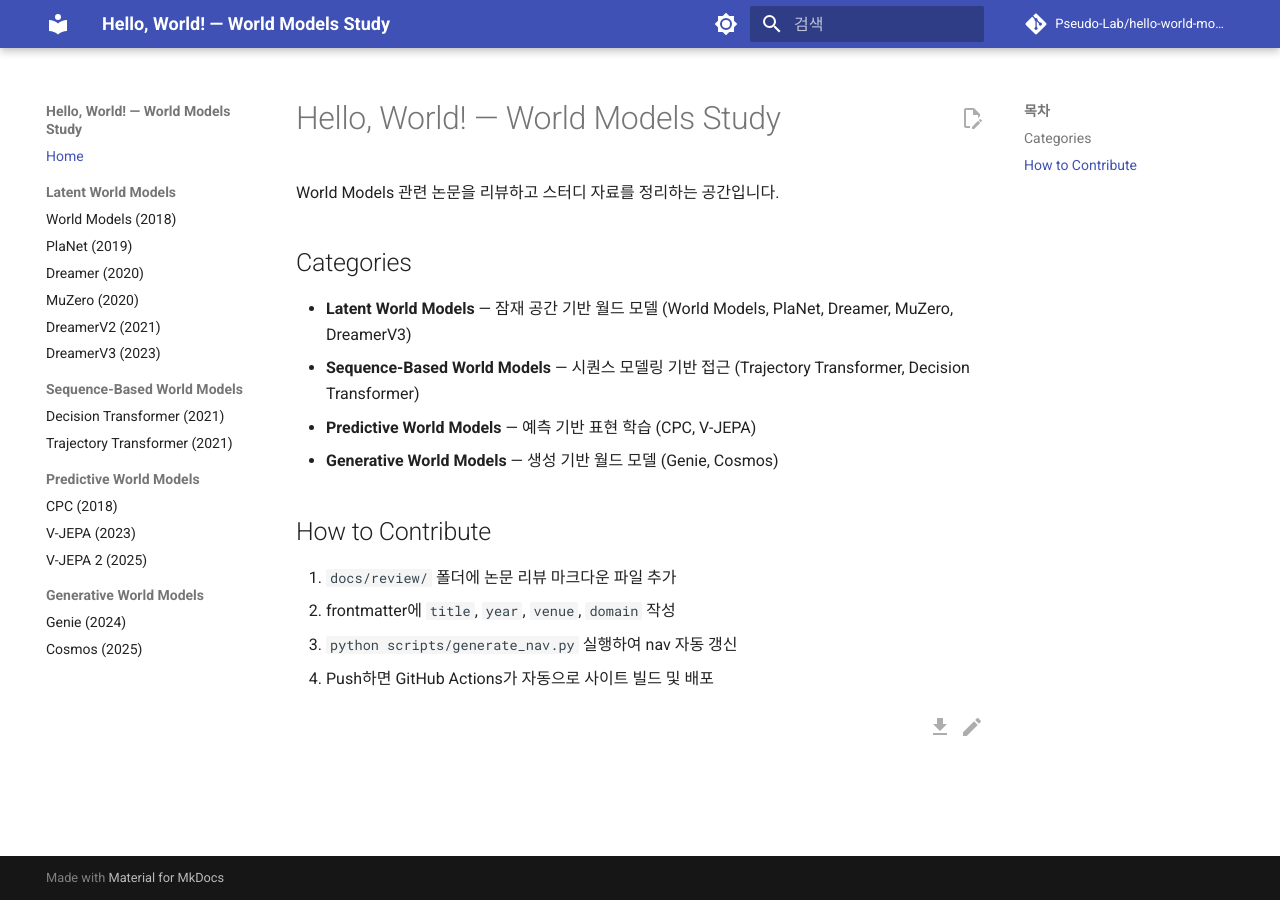
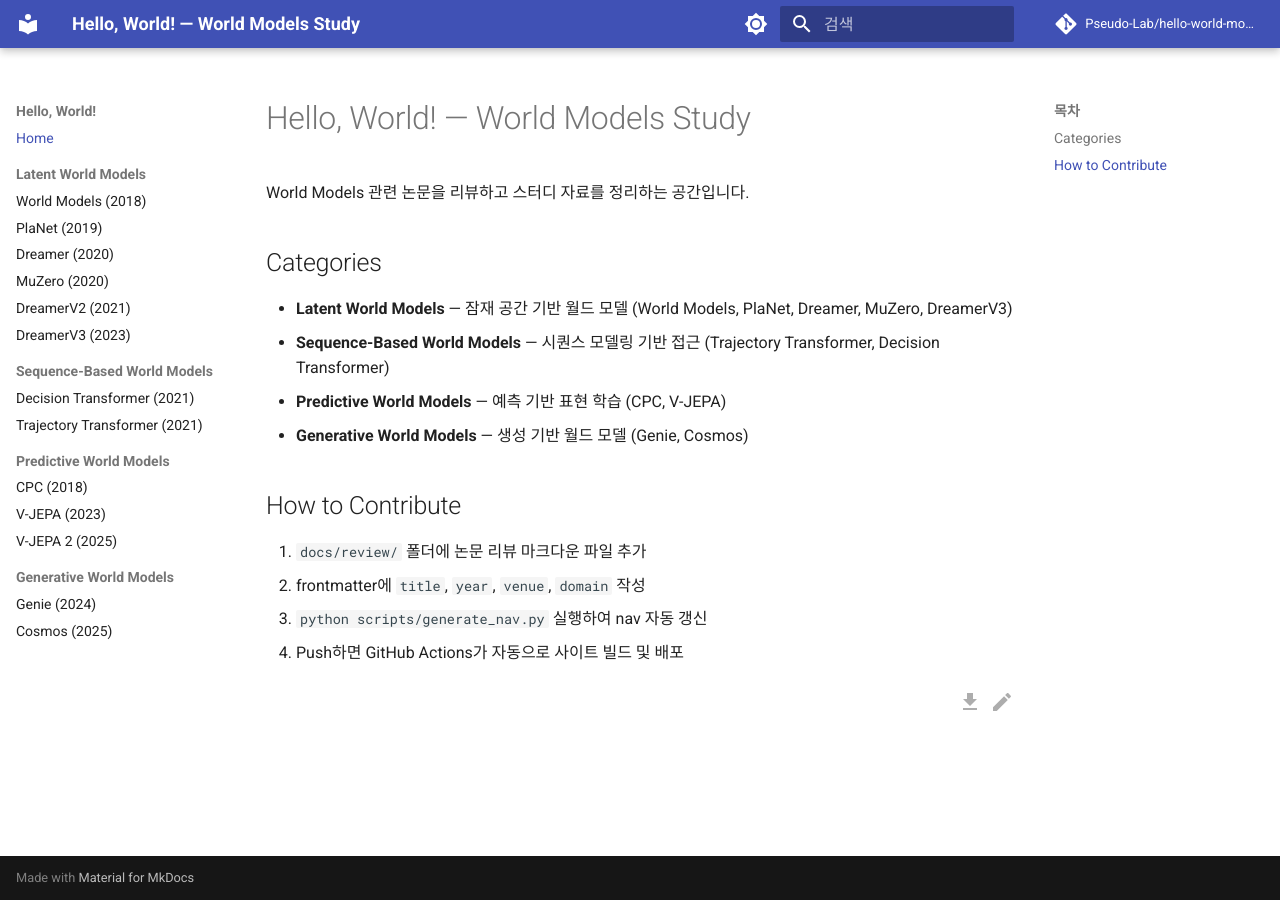
Before and after one commit to Pseudo-Lab/hello-world-models, an MkDocs documentation site: the page built from docs/index.md, in a window 1280 px wide. Built offline with MkDocs 1.6.1 and Material for MkDocs 9.7.7, drawn with Linux system fonts in a browser that asks for light colours; comment, search, counter and statistics services are not loaded.

Commit message:
Update: UI 개선 — 헤더/탭 제목 분리, 편집/다운로드 버튼 정리
- site_name을 Hello, World!로 축약, 헤더/탭 제목은 별도 override
- 중복 편집 버튼 제거 (source-file.html override만 유지)
- 콘텐츠 영역 max-width 1440px로 확장
- extra.css 추가

```diff
--- /dev/null
+++ b/docs/stylesheets/extra.css
@@ -0,0 +1,3 @@
+.md-grid {
+  max-width: 1440px;
+}
--- a/mkdocs.yml
+++ b/mkdocs.yml
@@ -1,4 +1,4 @@
-site_name: Hello, World! — World Models Study
+site_name: "Hello, World!"
 site_description: World Models 논문 리뷰 및 스터디 자료
 site_url: ''
 repo_url: https://github.com/Pseudo-Lab/hello-world-models
@@ -27,7 +27,6 @@
   - search.highlight
   - search.suggest
   - content.code.copy
-  - content.action.edit
   custom_dir: overrides
 plugins:
 - search
@@ -47,6 +46,8 @@
 - tables
 - toc:
     permalink: true
+extra_css:
+- stylesheets/extra.css
 extra_javascript:
 - javascripts/mathjax.js
 - https://unpkg.com/mathjax@3/es5/tex-mml-chtml.js
--- /dev/null
+++ b/overrides/main.html
@@ -0,0 +1,5 @@
+{% extends "base.html" %}
+
+{% block htmltitle %}
+  <title>Hello, World! — World Models Study</title>
+{% endblock %}
--- /dev/null
+++ b/overrides/partials/header.html
@@ -0,0 +1,66 @@
+{#-
+  This file was automatically generated - do not edit
+-#}
+{% set class = "md-header" %}
+{% if "navigation.tabs.sticky" in features %}
+  {% set class = class ~ " md-header--shadow md-header--lifted" %}
+{% elif "navigation.tabs" not in features %}
+  {% set class = class ~ " md-header--shadow" %}
+{% endif %}
+<header class="{{ class }}" data-md-component="header">
+  <nav class="md-header__inner md-grid" aria-label="{{ lang.t('header') }}">
+    <a href="{{ config.extra.homepage | d(nav.homepage.url, true) | url }}" title="{{ config.site_name | e }}" class="md-header__button md-logo" aria-label="{{ config.site_name }}" data-md-component="logo">
+      {% include "partials/logo.html" %}
+    </a>
+    <label class="md-header__button md-icon" for="__drawer">
+      {% set icon = config.theme.icon.menu or "material/menu" %}
+      {% include ".icons/" ~ icon ~ ".svg" %}
+    </label>
+    <div class="md-header__title" data-md-component="header-title">
+      <div class="md-header__ellipsis">
+        <div class="md-header__topic">
+          <span class="md-ellipsis">
+            Hello, World! — World Models Study
+          </span>
+        </div>
+        <div class="md-header__topic" data-md-component="header-topic">
+          <span class="md-ellipsis">
+            {% if page.meta and page.meta.title %}
+              {{ page.meta.title }}
+            {% else %}
+              {{ page.title }}
+            {% endif %}
+          </span>
+        </div>
+      </div>
+    </div>
+    {% if config.theme.palette %}
+      {% if not config.theme.palette is mapping %}
+        {% include "partials/palette.html" %}
+      {% endif %}
+    {% endif %}
+    {% if not config.theme.palette is mapping %}
+      {% include "partials/javascripts/palette.html" %}
+    {% endif %}
+    {% if config.extra.alternate %}
+      {% include "partials/alternate.html" %}
+    {% endif %}
+    {% if "material/search" in config.plugins %}
+      <label class="md-header__button md-icon" for="__search">
+        {% set icon = config.theme.icon.search or "material/magnify" %}
+        {% include ".icons/" ~ icon ~ ".svg" %}
+      </label>
+      {% include "partials/search.html" %}
+    {% endif %}
+    {% if config.repo_url %}
+      <div class="md-header__source">
+        {% include "partials/source.html" %}
+      </div>
+    {% endif %}
+  </nav>
+  {% if "navigation.tabs.sticky" in features %}
+    {% if "navigation.tabs" in features %}
+      {% include "partials/tabs.html" %}
+    {% endif %}
+  {% endif %}
+</header>
```
